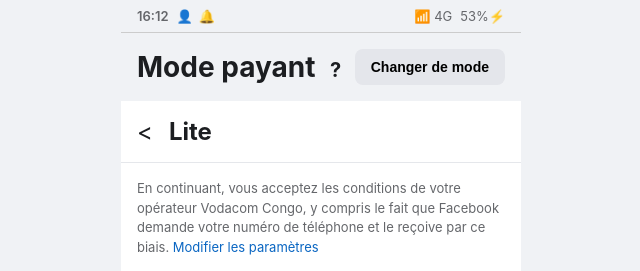
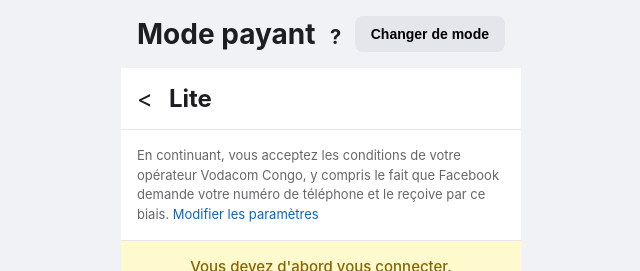
Before and after one commit to informaticien-ai/Page-f, a plain HTML site: page index.html in a window 1280 px wide. Shown: the top 271 px of the page, without its empty margins (319-959 px from the left). Drawn offline with Linux system fonts and the light colour scheme.

Commit message:
Remove header section from index.html
Removed header section from the HTML file.

```diff
--- a/index.html
+++ b/index.html
@@ -8,20 +8,6 @@
 </head>
 <body>
     <div class="container">
-        <!-- Header -->
-        <div class="header">
-            <div class="header-left">
-                <span class="time">16:12</span>
-                <div class="icons">
-                    <span class="icon">👤</span>
-                    <span class="icon">🔔</span>
-                </div>
-            </div>
-            <div class="header-right">
-                <span class="signal">📶 4G</span>
-                <span class="battery">53%⚡</span>
-            </div>
-        </div>
 
         <!-- Mode payant section -->
         <div class="mode-payant">
```
